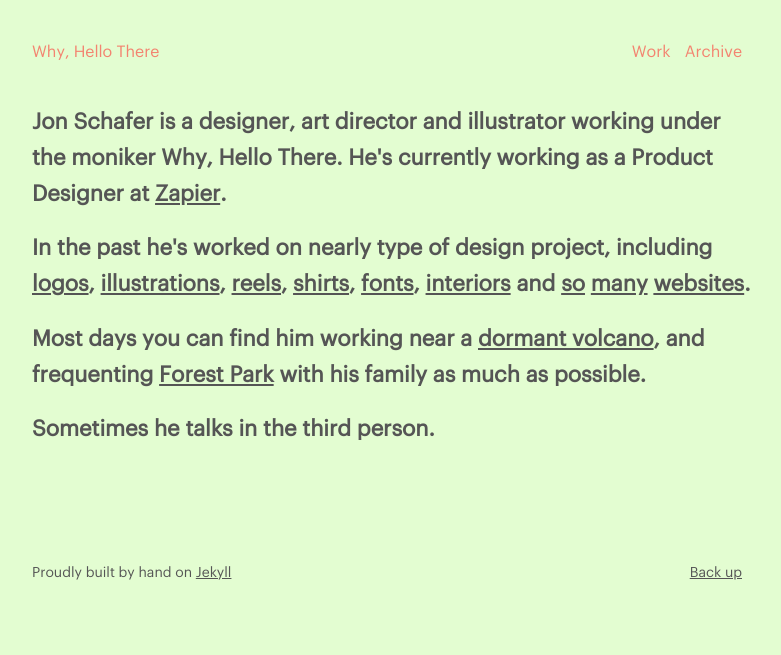
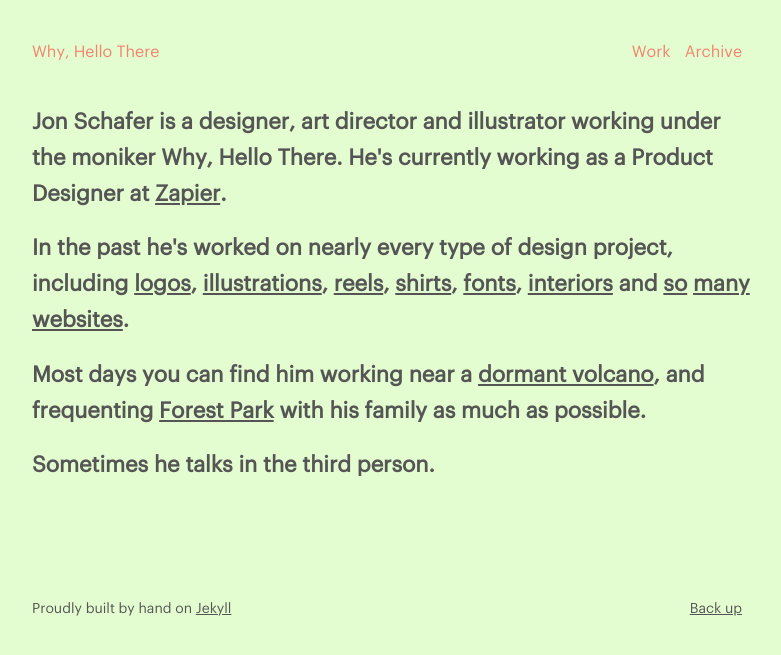
Before and after one commit to jonaschafer/jonaschafer.github.io, a Jekyll site: the page built from index.html, in a window 1280 px wide. Shown: the top 655 px of the page, without its empty margins (248-1029 px from the left). Built offline with Jekyll 4.4.1, drawn with Linux system fonts in a browser that asks for light colours.

Commit message:
fixed typo on homepage

```diff
--- a/index.html
+++ b/index.html
@@ -7,7 +7,7 @@ title: Why, Hello There - The Portfolio of Jon Schafer
 
 <h2>Jon Schafer is a designer, art director and illustrator working under the moniker Why, Hello There. He's currently working as a Product Designer at <a href="http://www.zapier.com" target="_blank">Zapier</a>.</h2>
 
-<h2>In the past he's worked on nearly type of design project, including <a href="/work/logos">logos</a>, <a href="/work/illustrations">illustrations</a>, <a href="https://vimeo.com/133206498" target="_blank">reels</a>, <a href="/work/razorfish">shirts</a>, <a href="/work/font">fonts</a>, <a href="/work/nightbird">interiors</a> and <a href="/work/eco">so</a> <a href="/work/manifold">many</a> <a href="/work/sloan">websites</a>.</h2>
+<h2>In the past he's worked on nearly every type of design project, including <a href="/work/logos">logos</a>, <a href="/work/illustrations">illustrations</a>, <a href="https://vimeo.com/133206498" target="_blank">reels</a>, <a href="/work/razorfish">shirts</a>, <a href="/work/font">fonts</a>, <a href="/work/nightbird">interiors</a> and <a href="/work/eco">so</a> <a href="/work/manifold">many</a> <a href="/work/sloan">websites</a>.</h2>
 
 <h2>Most days you can find him working near a <a href="https://en.wikipedia.org/wiki/Mount_Tabor" target="_blank"> dormant volcano</a>, and frequenting <a href="http://www.forestparkconservancy.org/forest-park/" target="_blank">Forest Park</a> with his family as much as possible.</h2>
 
```
